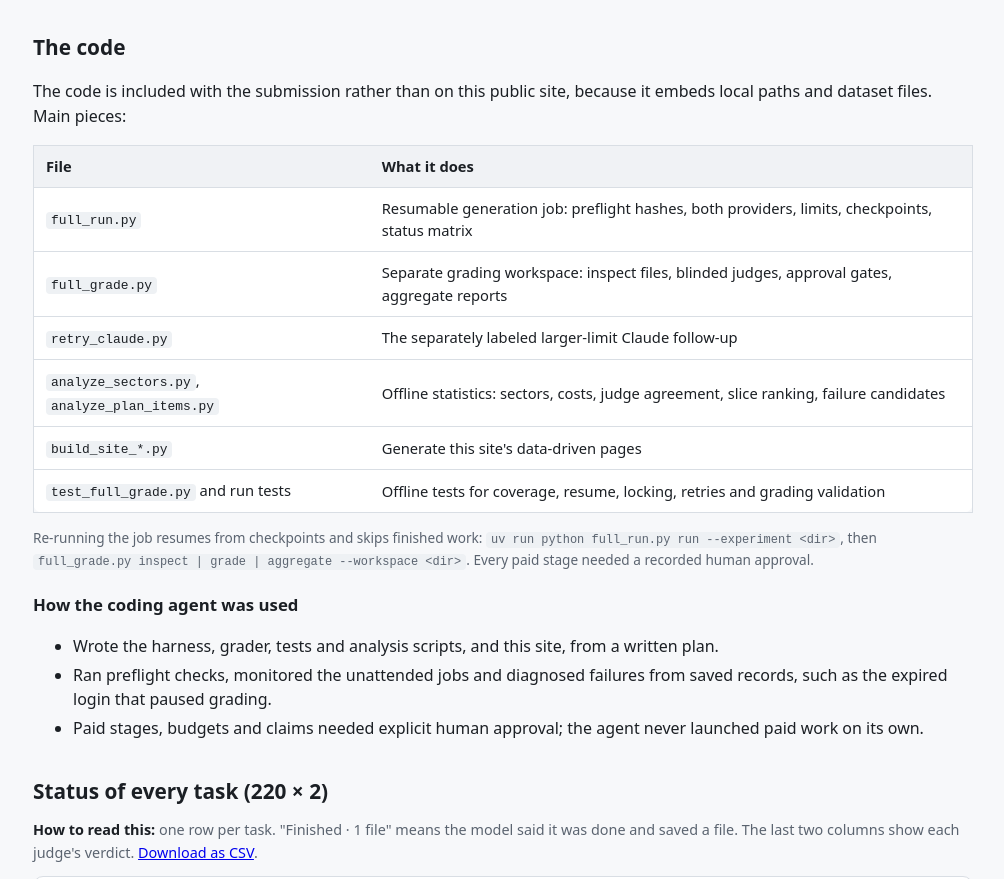
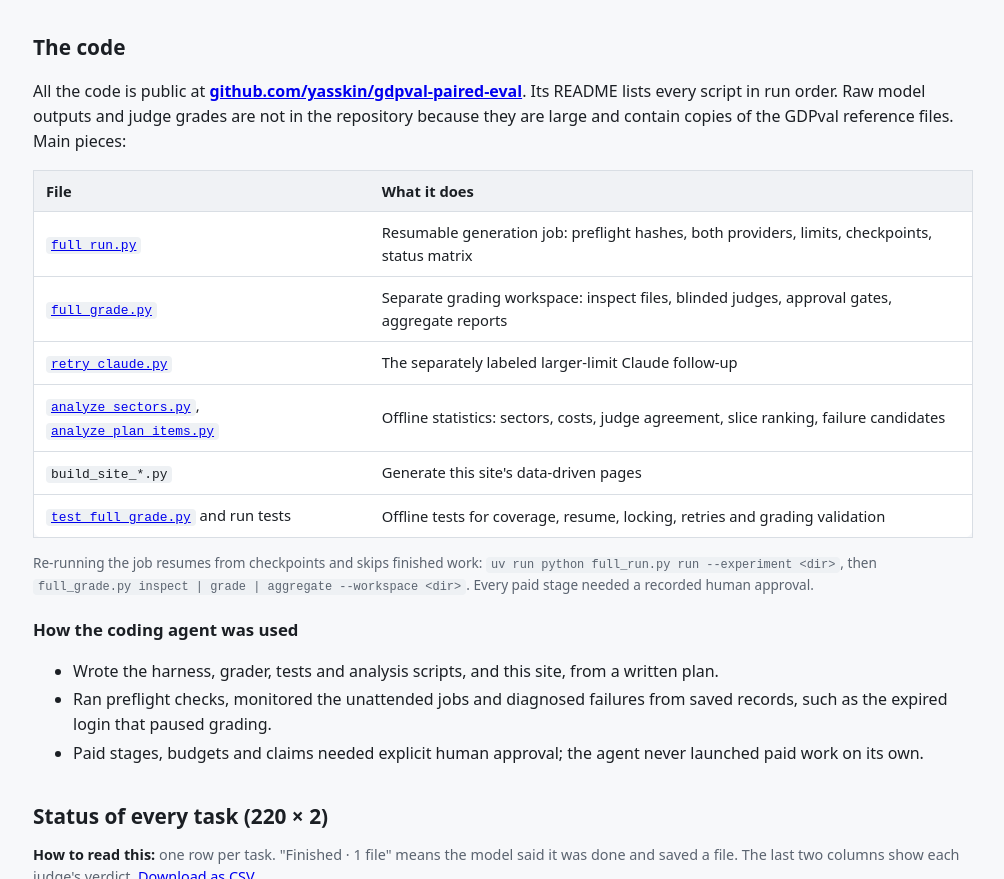
Before and after one commit to yasskin/evals-site, a plain HTML site: page data.html in a window 1280 px wide. Shown: the part 1695-2574 px from the top of the page, without its empty margins (137-1141 px from the left). Drawn offline with Linux system fonts and the light colour scheme.

Commit message:
Link public code repository from Data & code page
Co-authored-by: Copilot <223556219+Copilot@users.noreply.github.com>

```diff
--- a/data.html
+++ b/data.html
@@ -70,16 +70,16 @@
   </table></div>
 
   <h2>The code</h2>
-  <p>The code is included with the submission rather than on this public site, because it embeds local paths and dataset files. Main pieces:</p>
+  <p>All the code is public at <a href="https://github.com/yasskin/gdpval-paired-eval"><b>github.com/yasskin/gdpval-paired-eval</b></a>. Its README lists every script in run order. Raw model outputs and judge grades are not in the repository because they are large and contain copies of the GDPval reference files. Main pieces:</p>
   <div class="table-wrap"><table class="numbers">
     <thead><tr><th>File</th><th>What it does</th></tr></thead>
     <tbody>
-      <tr><td><code>full_run.py</code></td><td>Resumable generation job: preflight hashes, both providers, limits, checkpoints, status matrix</td></tr>
-      <tr><td><code>full_grade.py</code></td><td>Separate grading workspace: inspect files, blinded judges, approval gates, aggregate reports</td></tr>
-      <tr><td><code>retry_claude.py</code></td><td>The separately labeled larger-limit Claude follow-up</td></tr>
-      <tr><td><code>analyze_sectors.py</code>, <code>analyze_plan_items.py</code></td><td>Offline statistics: sectors, costs, judge agreement, slice ranking, failure candidates</td></tr>
+      <tr><td><a href="https://github.com/yasskin/gdpval-paired-eval/blob/main/full_run.py"><code>full_run.py</code></a></td><td>Resumable generation job: preflight hashes, both providers, limits, checkpoints, status matrix</td></tr>
+      <tr><td><a href="https://github.com/yasskin/gdpval-paired-eval/blob/main/full_grade.py"><code>full_grade.py</code></a></td><td>Separate grading workspace: inspect files, blinded judges, approval gates, aggregate reports</td></tr>
+      <tr><td><a href="https://github.com/yasskin/gdpval-paired-eval/blob/main/retry_claude.py"><code>retry_claude.py</code></a></td><td>The separately labeled larger-limit Claude follow-up</td></tr>
+      <tr><td><a href="https://github.com/yasskin/gdpval-paired-eval/blob/main/analyze_sectors.py"><code>analyze_sectors.py</code></a>, <a href="https://github.com/yasskin/gdpval-paired-eval/blob/main/analyze_plan_items.py"><code>analyze_plan_items.py</code></a></td><td>Offline statistics: sectors, costs, judge agreement, slice ranking, failure candidates</td></tr>
       <tr><td><code>build_site_*.py</code></td><td>Generate this site's data-driven pages</td></tr>
-      <tr><td><code>test_full_grade.py</code> and run tests</td><td>Offline tests for coverage, resume, locking, retries and grading validation</td></tr>
+      <tr><td><a href="https://github.com/yasskin/gdpval-paired-eval/blob/main/test_full_grade.py"><code>test_full_grade.py</code></a> and run tests</td><td>Offline tests for coverage, resume, locking, retries and grading validation</td></tr>
     </tbody>
   </table></div>
   <p class="note">Re-running the job resumes from checkpoints and skips finished work: <code>uv run python full_run.py run --experiment &lt;dir&gt;</code>, then <code>full_grade.py inspect | grade | aggregate --workspace &lt;dir&gt;</code>. Every paid stage needed a recorded human approval.</p>
```
Also changed, not shown: index.html (+1 -1 lines), 1 other file.
